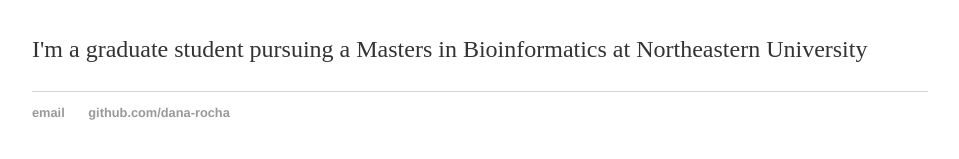
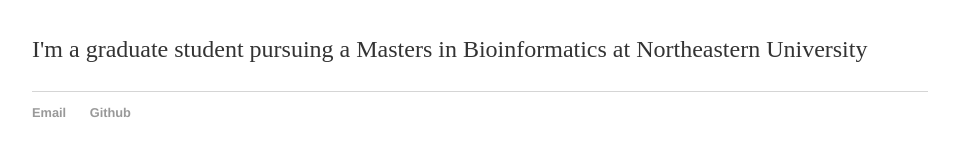
Before and after one commit to dana-rocha/dana-rocha.github.io, a Jekyll site: the page built from index.html, in a window 1280 px wide. Shown: the part 164-323 px from the top of the page, without its empty margins (160-1119 px from the left). Built offline with Jekyll 4.4.1, drawn with Linux system fonts in a browser that asks for light colours.

Commit message:
Update default.html

```diff
--- a/_layouts/default.html
+++ b/_layouts/default.html
@@ -21,8 +21,8 @@
 			</div><!-- /.container -->
 			<footer>
 	    		<ul>
-	        		<li><a href="mailto:dbridgette.rocha@gmail.com">email</a></li>
-	        		<li><a href="https://github.com/dana-rocha">github.com/dana-rocha</a></li>
+	        		<li><a href="mailto:dbridgette.rocha@gmail.com">Email</a></li>
+	        		<li><a href="https://github.com/dana-rocha">Github</a></li>
 				</ul>
 			</footer>
 		</body>
```
